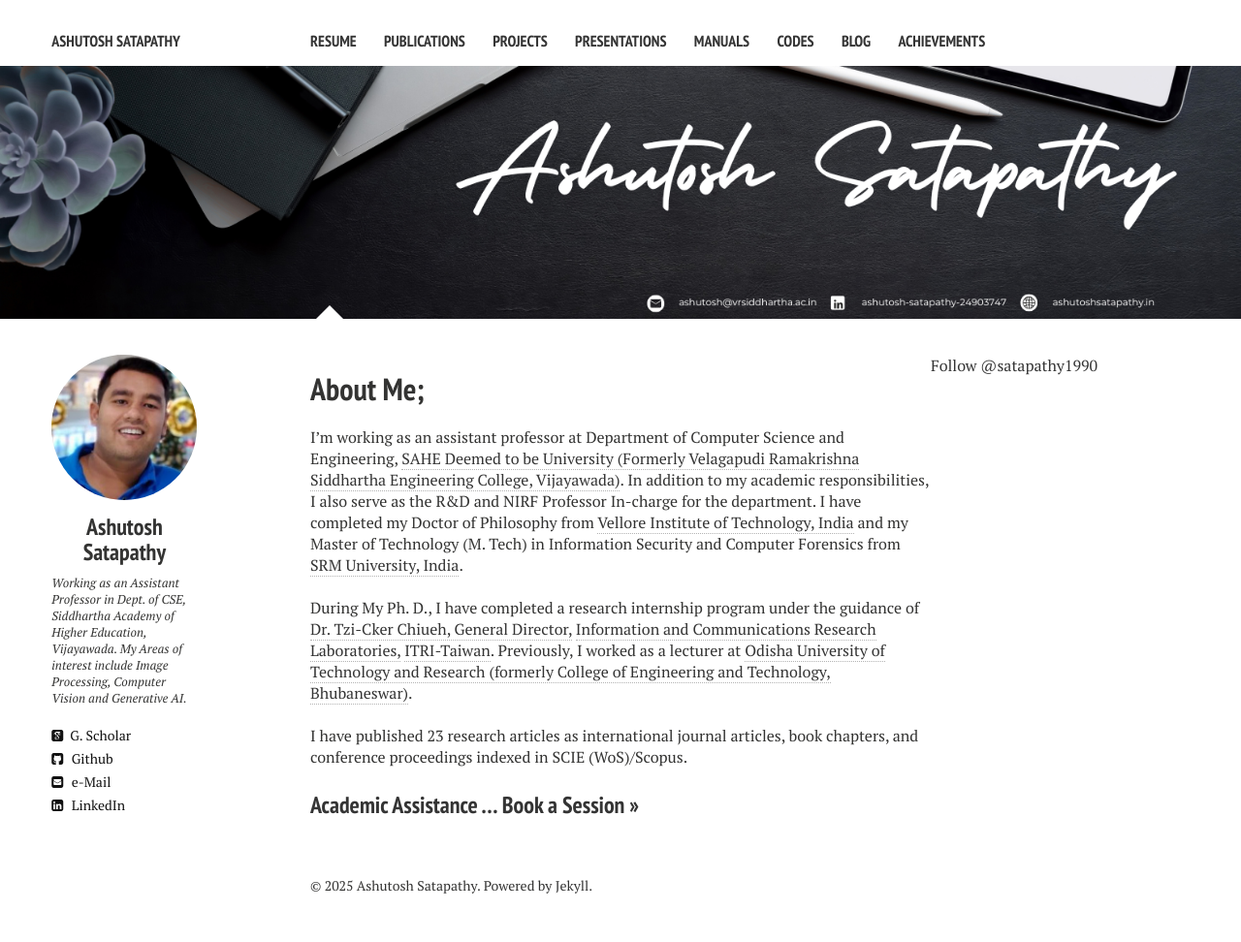
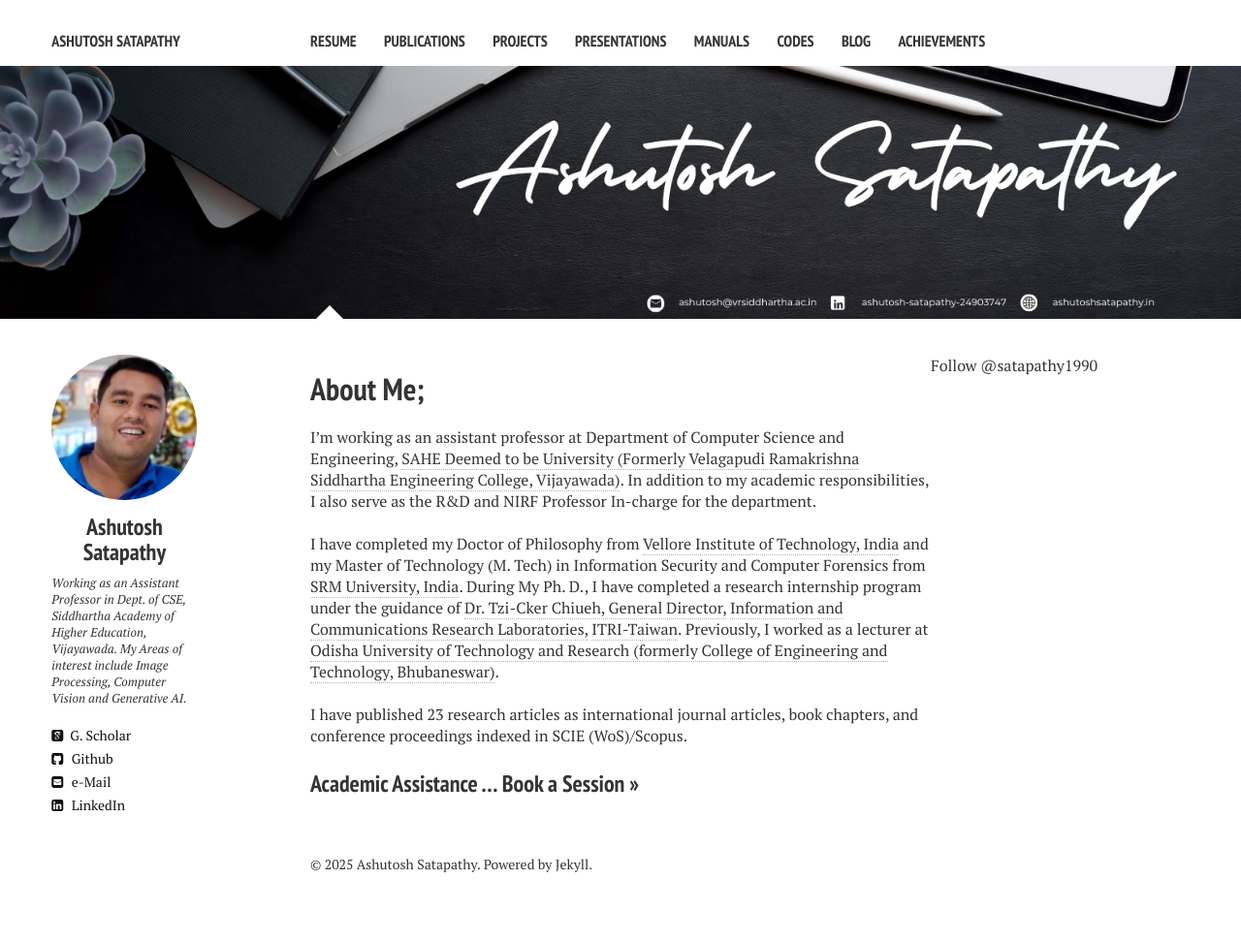
Before and after one commit to ashutoshsatapathy1990/ashutoshsatapathy1990.github.io, a Jekyll site: the page built from index.md, in a window 1280 px wide. Shown: the whole page at 97% size. Built offline with Jekyll 4.4.1, drawn with Linux system fonts in a browser that asks for light colours; nearby versions of some CDN libraries; comment, search, counter and statistics services are not loaded; after the commit the page ends 950 px from its top, so only the background shows below that.

```diff
--- a/index.md
+++ b/index.md
@@ -7,10 +7,10 @@ image:
   feature: banner.png
 ---
 
-I'm working as an assistant professor at Department of Computer Science and Engineering, [SAHE Deemed to be University (Formerly Velagapudi Ramakrishna Siddhartha Engineering College, Vijayawada)](https://www.vrsiddhartha.ac.in/cse/wp-content/uploads/2020/06/39_Ashutosh-Satapathy.pdf). In addition to my academic responsibilities, I also serve as the R&D and NIRF Professor In-charge for the department. I have completed my Doctor of Philosophy from [Vellore Institute of Technology, India](http://chennai.vit.ac.in/) and my Master of Technology (M. Tech) in Information Security and Computer Forensics from [SRM University, India](http://www.srmuniv.ac.in/).
+I'm working as an assistant professor at Department of Computer Science and Engineering, [SAHE Deemed to be University (Formerly Velagapudi Ramakrishna Siddhartha Engineering College, Vijayawada)](https://www.vrsiddhartha.ac.in/cse/wp-content/uploads/2020/06/39_Ashutosh-Satapathy.pdf). In addition to my academic responsibilities, I also serve as the R&D and NIRF Professor In-charge for the department.
 
 <br />
-During My Ph. D., I have completed a research internship program under the guidance of [Dr. Tzi-Cker Chiueh, General Director,](https://tw.linkedin.com/in/tzi-cker-chiueh-40b9823) [Information and Communications Research Laboratories,](https://www.itri.org.tw/english/Information-and-Communications-Research-Laboratories?CRWP=617766560237564533) [ITRI-Taiwan](https://www.itri.org.tw/). Previously, I worked as a lecturer at [Odisha University of Technology and Research (formerly College of Engineering and Technology, Bhubaneswar)](https://outr.ac.in/).
+I have completed my Doctor of Philosophy from [Vellore Institute of Technology, India](http://chennai.vit.ac.in/) and my Master of Technology (M. Tech) in Information Security and Computer Forensics from [SRM University, India](http://www.srmuniv.ac.in/). During My Ph. D., I have completed a research internship program under the guidance of [Dr. Tzi-Cker Chiueh, General Director,](https://tw.linkedin.com/in/tzi-cker-chiueh-40b9823) [Information and Communications Research Laboratories,](https://www.itri.org.tw/english/Information-and-Communications-Research-Laboratories?CRWP=617766560237564533) [ITRI-Taiwan](https://www.itri.org.tw/). Previously, I worked as a lecturer at [Odisha University of Technology and Research (formerly College of Engineering and Technology, Bhubaneswar)](https://outr.ac.in/).
 <br />
 <br />
 I have published 23 research articles as international journal articles, book chapters, and conference proceedings indexed in SCIE (WoS)/Scopus.
```
